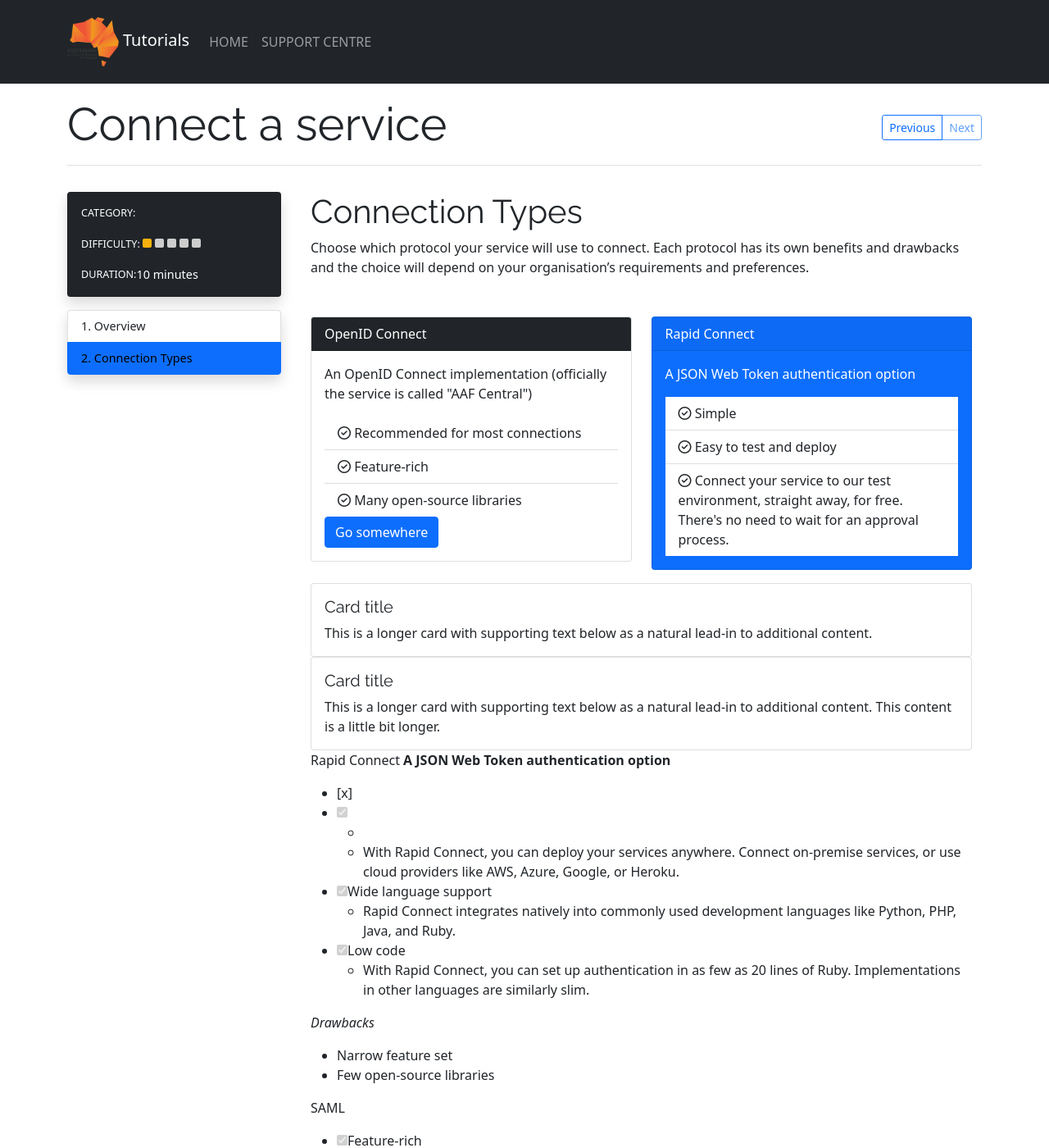
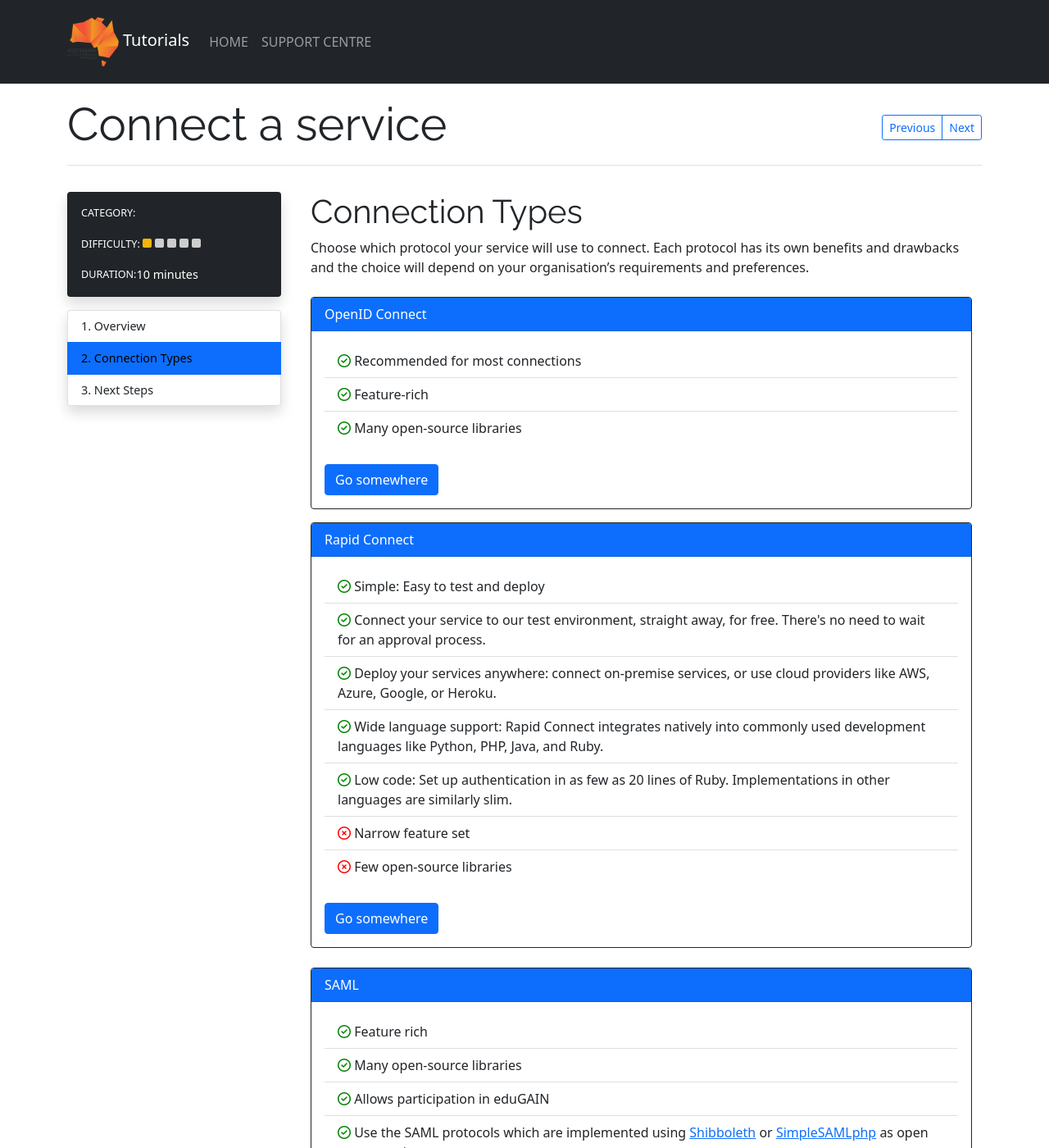
Before and after one commit to ausaccessfed/dev-portal, a Jekyll site: the page built from docs/_connect-a-service/02-connection-types.md, in a window 1280 px wide and 1400 px high. Shown: the whole window at 82% size. Built offline with Jekyll 4.4.1, drawn with Linux system fonts in a browser that asks for light colours; some of the changed text lies outside the part shown.

Commit message:
Create log into FM tutorial, move images into tutorial folder, clean up connection cards
(cherry picked from commit 361356bfbe2e6ed16fd78d82b404bbb176a490d0)

```diff
--- a/docs/_config.yml
+++ b/docs/_config.yml
@@ -61,7 +61,7 @@
     output: true
     permalink: /:collection/:name
     title: Connecting with Keycloak
-    summary: A tutorial for Connecting with Keycloak
+    summary: A tutorial for connecting with Keycloak
     category: Beginner # Beginner|Intermediate|Advanced|Series|Non-technical
     tags:
       - tutorial
@@ -84,3 +84,17 @@
     status: draft # draft or published
     published: 2024-02-09
     author: Your Name <your.name@email.domain>
+
+  log-into-federation-manager:
+    output: true
+    permalink: /:collection/:name
+    title: Log into Federation Manager
+    summary: A tutorial for Logging into Federation Manager (Test)
+    category: Beginner # Beginner|Intermediate|Advanced|Series|Non-technical
+    tags:
+      - tutorial
+    difficulty: 1 # number from 1 to 5
+    duration: 10 # number of minutes
+    status: draft # draft or published
+    published: 2024-02-12
+    author: Your Name <your.name@email.domain>
--- a/docs/_connect-a-service/02-connection-types.md
+++ b/docs/_connect-a-service/02-connection-types.md
@@ -6,78 +6,54 @@
 
 Choose which protocol your service will use to connect. Each protocol has its own benefits and drawbacks and the choice will depend on your organisation's requirements and preferences.
 
-<div class="row row-cols-1 row-cols-md-2 g-4 mt-4">
-  <div class="col">
-    <div class="card">
-    <div class="card-header text-white bg-dark">OpenID Connect</div>
-      <div class="card-body">
-        <p class="card-text">An OpenID Connect implementation (officially the service is called "AAF Central")</p>
-        <ul class="list-group list-group-flush">
-          <li class="list-group-item"><i class="fa-regular fa-circle-check"></i> Recommended for most connections</li>
-          <li class="list-group-item"><i class="fa-regular fa-circle-check"></i> Feature-rich</li>
-          <li class="list-group-item"><i class="fa-regular fa-circle-check"></i> Many open-source libraries</li>
-        </ul>
-        <a href="#" class="btn btn-primary">Go somewhere</a>
-      </div>
+<div class="card border-dark mt-4 mb-3">
+  <div class="card-header text-white bg-primary">OpenID Connect</div>
+    <div class="card-body">
+      <ul class="list-group list-group-flush">
+        <li class="list-group-item"><i class="fa-regular fa-circle-check" style="color:green"></i> Recommended for most
+connections</li>
+        <li class="list-group-item"><i class="fa-regular fa-circle-check" style="color:green"></i> Feature-rich</li>
+        <li class="list-group-item"><i class="fa-regular fa-circle-check" style="color:green"></i> Many open-source libraries</li>
+      </ul>
+      <a href="#" class="btn btn-primary mt-4">Go somewhere</a>
     </div>
+</div>
+
+<div class="card border-dark mb-3">
+  <div class="card-header text-white bg-primary">Rapid Connect</div>
+  <div class="card-body">
+    <ul class="list-group list-group-flush">
+      <li class="list-group-item"><i class="fa-regular fa-circle-check" style="color:green"></i> Simple: Easy to test and deploy</li>
+      <li class="list-group-item"><i class="fa-regular fa-circle-check" style="color:green"></i> Connect your service to our test
+          environment, straight away, for free. There's no need to wait for an approval process.</li>
+      <li class="list-group-item"><i class="fa-regular fa-circle-check" style="color:green"></i> Deploy your
+services anywhere: connect on-premise services, or use cloud providers like AWS, Azure, Google, or Heroku.</li>
+      <li class="list-group-item"><i class="fa-regular fa-circle-check" style="color:green"></i> Wide language
+support: Rapid Connect integrates natively into commonly used development languages like Python, PHP, Java, and Ruby.
+      </li>
+      <li class="list-group-item"><i class="fa-regular fa-circle-check" style="color:green"></i> Low code: Set up
+authentication in as few as 20 lines of Ruby. Implementations in other languages are similarly slim.
+      </li>
+      <li class="list-group-item"><i class="fa-regular fa-circle-xmark" style="color:red"></i> Narrow feature set
+      </li>
+      <li class="list-group-item"><i class="fa-regular fa-circle-xmark" style="color:red"></i> Few open-source libraries
+      </li>
+    </ul>
+    <a href="#" class="btn btn-primary mt-4">Go somewhere</a>
   </div>
-  <div class="col">
-    <div class="card text-white bg-primary mb-3">
-      <div class="card-header">Rapid Connect</div>
-      <div class="card-body">
-        <p class="card-text">A JSON Web Token authentication option</p>
-        <ul class="list-group list-group-flush">
-          <li class="list-group-item"><i class="fa-regular fa-circle-check"></i> Simple</li>
-          <li class="list-group-item"><i class="fa-regular fa-circle-check"></i> Easy to test and deploy</li>
-          <li class="list-group-item"><i class="fa-regular fa-circle-check"></i> Connect your service to our test
-environment, straight away, for free. There's no need to wait for an approval
-  process.</li>
-        </ul>
-      </div>
+</div>
+
+<div class="card border-dark mt-4 mb-3">
+  <div class="card-header text-white bg-primary">SAML</div>
+    <div class="card-body">
+      <ul class="list-group list-group-flush">
+        <li class="list-group-item"><i class="fa-regular fa-circle-check" style="color:green"></i> Feature rich</li>
+        <li class="list-group-item"><i class="fa-regular fa-circle-check" style="color:green"></i> Many open-source libraries</li>
+        <li class="list-group-item"><i class="fa-regular fa-circle-check" style="color:green"></i> Allows participation in eduGAIN</li>
+        <li class="list-group-item"><i class="fa-regular fa-circle-check" style="color:green"></i> Use the SAML
+protocols which are implemented using <a href="https://www.shibboleth.net/">Shibboleth</a> or <a href="https://simplesamlphp.org/">SimpleSAMLphp</a> as open source options</li>
+        <li class="list-group-item"><i class="fa-regular fa-circle-xmark" style="color:red"></i> Complex</li>
+      </ul>
+      <a href="#" class="btn btn-primary mt-4">Go somewhere</a>
     </div>
-    </div>
-  </div>
-  <div class="col">
-    <div class="card">
-      <div class="card-body">
-        <h5 class="card-title">Card title</h5>
-        <p class="card-text">This is a longer card with supporting text below as a natural lead-in to additional content.</p>
-      </div>
-    </div>
-  </div>
-  <div class="col">
-    <div class="card">
-      <div class="card-body">
-        <h5 class="card-title">Card title</h5>
-        <p class="card-text">This is a longer card with supporting text below as a natural lead-in to additional content. This content is a little bit longer.</p>
-      </div>
-    </div>
-  </div>
-
-Rapid Connect
-**A JSON Web Token authentication option**
-- [x]
-- [x]
-    -
-    - With Rapid Connect, you can deploy your services anywhere. Connect on-premise services, or use cloud providers
-      like AWS, Azure, Google, or Heroku.
-- [x] Wide language support
-    - Rapid Connect integrates natively into commonly used development languages like Python, PHP, Java, and Ruby.
-- [x] Low code
-    - With Rapid Connect, you can set up authentication in as few as 20 lines of Ruby. Implementations in other
-  languages are similarly slim.
-
-*Drawbacks*
-- Narrow feature set
-- Few open-source libraries
-
-SAML
-
-- [x] Feature-rich
-- [x] Many open-source libraries
-- [x] Allows participation in eduGAIN
-- [x] Use the SAML protocols which are implemented using [Shibboleth](https://www.shibboleth.net/) or [SimpleSAMLphp](https://simplesamlphp.org/)
-  as open source options
-
-*Drawbacks*
-- Complex
+</div>
--- /dev/null
+++ b/docs/_connect-a-service/03-next-steps.md
@@ -0,0 +1,5 @@
+---
+title: Next Steps
+order: 3
+duration: 1
+---
```
Also changed, not shown: docs/_connect-a-service/01-overview.md (+1 -22 lines), docs/_log-into-federation-manager/01-overview.md (added, +20 -0 lines), docs/_log-into-federation-manager/02-authentication.md (added, +40 -0 lines), docs/_log-into-federation-manager/03-next-steps.md (added, +9 -0 lines), docs/_log-into-federation-manager/index.html (added, +16 -0 lines), docs/assets/images/log-into-federation-manager/FM-dashboard.png (renamed from docs/assets/images/FM-dashboard.png), docs/assets/images/log-into-federation-manager/FM-login.png (renamed from docs/assets/images/FM-login.png), docs/assets/images/log-into-federation-manager/connect-service.png (renamed from docs/assets/images/connect-service.png), docs/assets/images/log-into-federation-manager/sign-in-to-FM.png (renamed from docs/assets/images/sign-in-to-FM.png), docs/assets/images/log-into-federation-manager/sign-in-to-org-FM.png (renamed from docs/assets/images/sign-in-to-org-FM.png).
